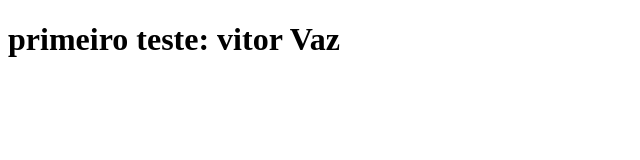
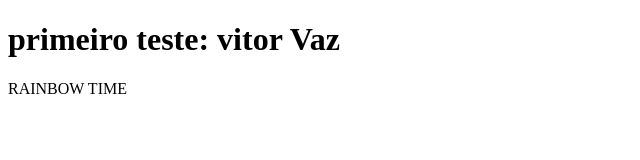
Before and after one commit to GabrielSouzaHub/ResiliaGrupo5, a plain HTML site: page index.html in a window 1280 px wide. Shown: the whole page, without its empty margins (0-640 px from the left). Drawn offline with Linux system fonts and the light colour scheme.

Commit message:
script tag da gabi

```diff
--- a/index.html
+++ b/index.html
@@ -8,5 +8,7 @@
 </head>
 <body>
     <h1>primeiro teste: vitor Vaz</h1>
+
+    <script src="./scriptDaGabi.js"></script>
 </body>
 </html>
```
